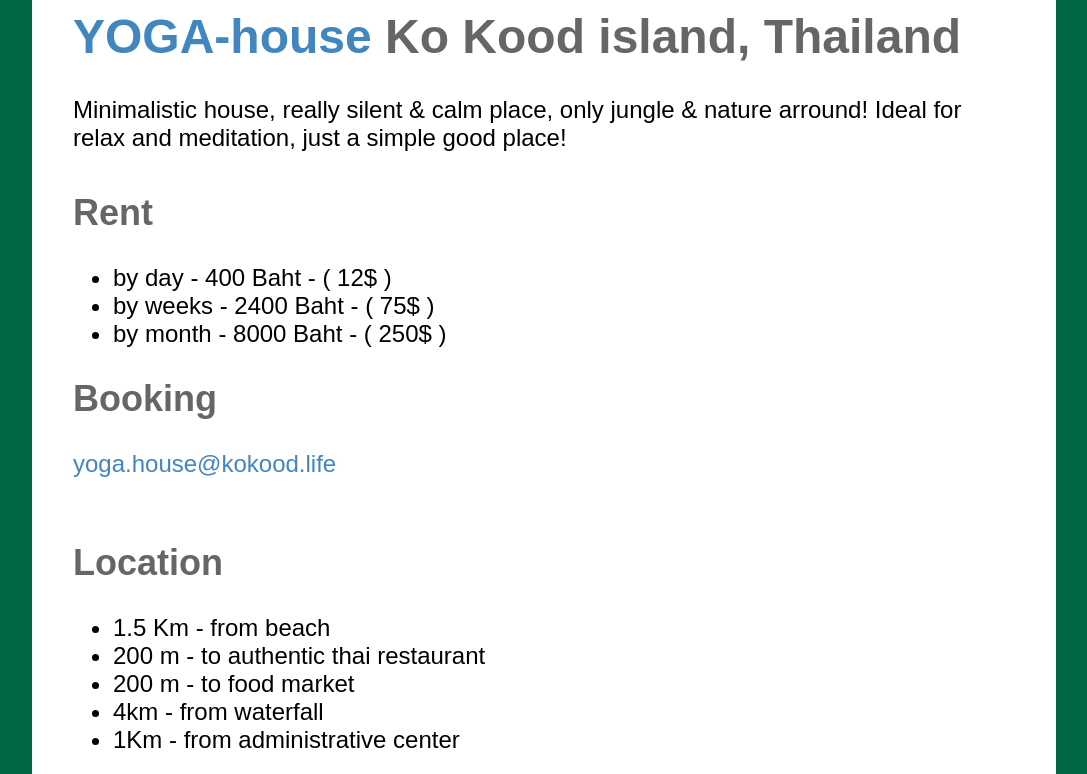
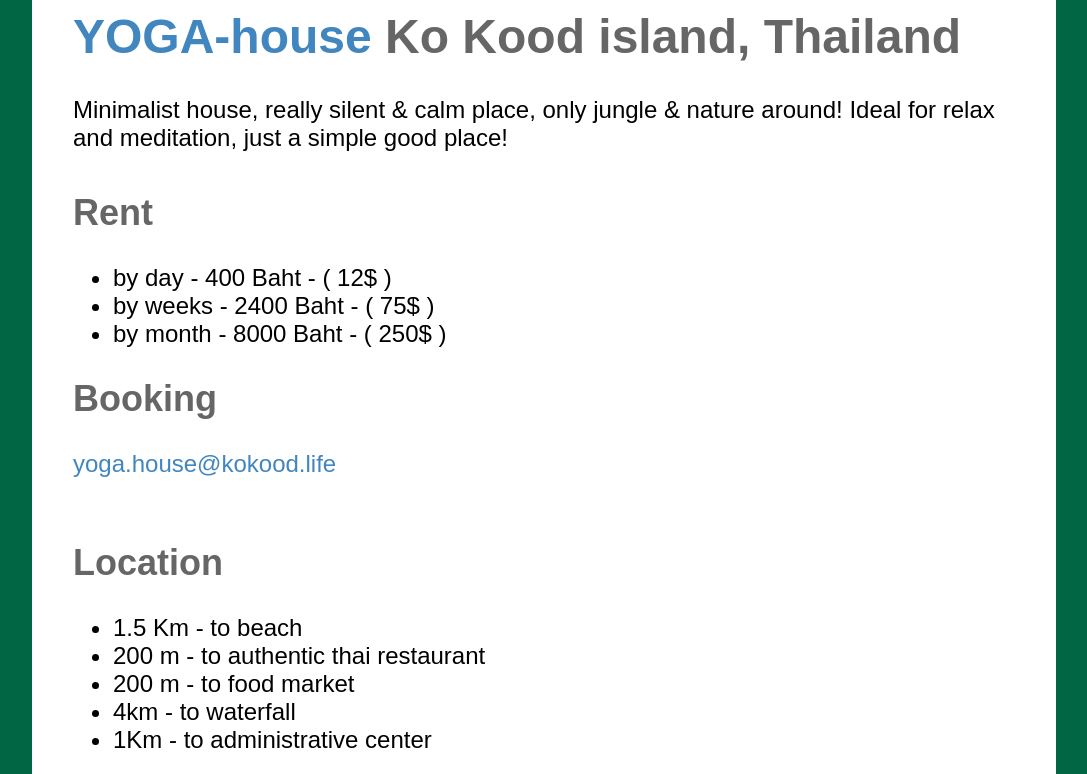
Before and after one commit to yoga-house-kokood/yoga-house-kokood.github.io, a plain HTML site: page index.html in a window 1280 px wide. Shown: the part 446-1220 px from the top of the page, without its empty margins (96-1183 px from the left). Drawn offline with Linux system fonts and the light colour scheme.

Commit message:
Fri Feb  2 21:47:43 ICT 2018

```diff
--- a/index.html
+++ b/index.html
@@ -184,7 +184,7 @@ h2 b{
 
     <h1><a href="http://yoga-house.kokood.life/">YOGA-house</a> Ko Kood island, Thailand</h1>
 
-	<p>Minimalistic house, really silent & calm place, only jungle & nature arround!
+	<p>Minimalist house, really silent & calm place, only jungle & nature around!
 	Ideal for relax and meditation, just a simple good place!
 
 	<h2>Rent</h2>
@@ -219,7 +219,7 @@ h2 b{
 	<ul>
 
 	<li>
-	1.5 Km - from beach
+	1.5 Km - to beach
 	</li>
 	<li>
 	200 m - to authentic thai restaurant
@@ -228,10 +228,10 @@ h2 b{
 	200 m - to food market
 	</li>
 	<li>
-	4km - from waterfall
+	4km - to waterfall
 	</li>
 	<li>
-	1Km - from administrative center
+	1Km - to administrative center
 	</li>
 	</ul>
 
```
